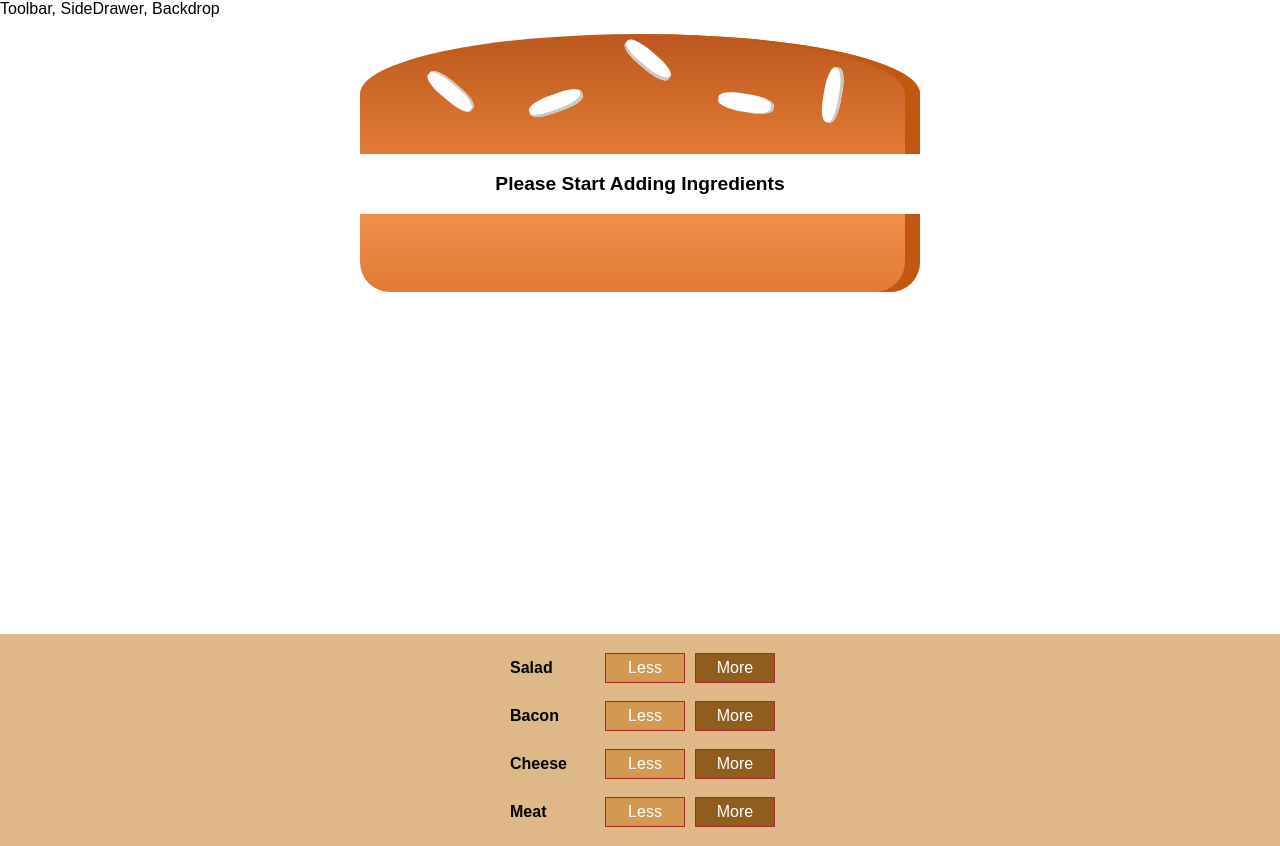
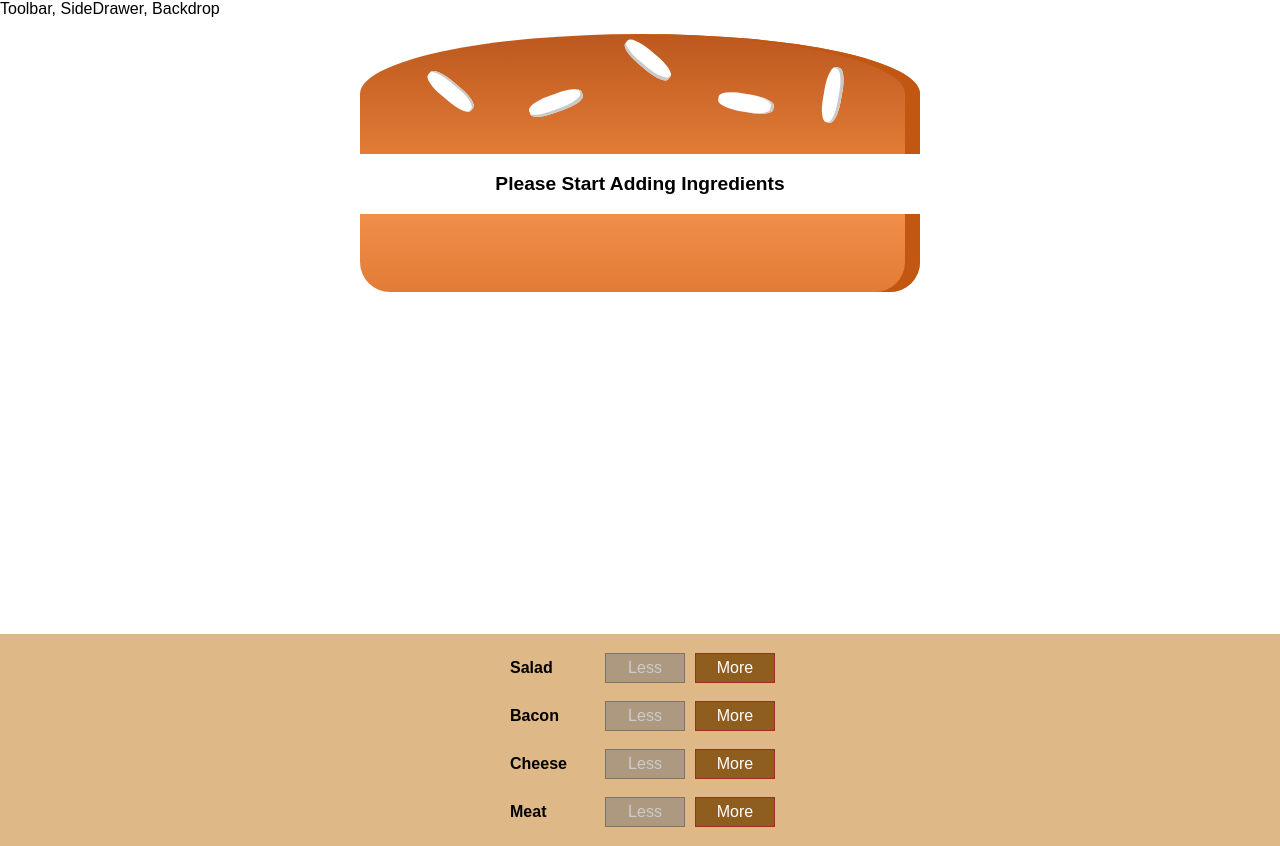
Before and after one commit to Nachiket75/ReactIntro, a React app: page / in a window 1280 px wide. Built offline with nearby package versions, Linux system fonts and the light colour scheme; a web font is replaced by a local one.

Commit message:
Implemented Less button functionality to remove added ingredient.
Also added logic to disable LESS button if no ingredients added of particular type.

```diff
--- a/src/components/Burger/BuildControls/BuildControl/BuildControl.js
+++ b/src/components/Burger/BuildControls/BuildControl/BuildControl.js
@@ -3,8 +3,14 @@ import classes from './BuildControl.css'
 const buildControl = (props)=>(
     <div className={classes.BuildControl}>
         <div className={classes.Label}>{props.label}</div>
-        <button className={classes.Less}>Less</button>
-        <button className={classes.More} onClick={props.added}>More</button>
+        <button
+            className={classes.Less}
+            onClick={props.removed}
+            disabled={props.disabled}>Less</button>
+
+        <button
+            className={classes.More}
+            onClick={props.added}>More</button>
     </div>
 )
 
--- a/src/components/Burger/BuildControls/BuildControls.js
+++ b/src/components/Burger/BuildControls/BuildControls.js
@@ -14,7 +14,9 @@ const buildControls = (props)=>(
             <BuildControl
                 key={ctrl.label}
                 label={ctrl.label}
-                added={()=>props.ingredientAdded(ctrl.type)}/>
+                added={()=>props.ingredientAdded(ctrl.type)}
+                removed={()=>props.ingredientRemoved(ctrl.type)}
+                disabled = {props.disabled[ctrl.type]}/>
         ))}
     </div>
 )
--- a/src/containers/BurgerBuilder/BergerBuilder.js
+++ b/src/containers/BurgerBuilder/BergerBuilder.js
@@ -37,15 +37,40 @@ class BergerBuilder extends Component{
     }
 
     removeIngredientHandler= (type)=> {
+        const oldCount = this.state.ingredients[type];
+        if(oldCount<=0){                                 //if oldCount is zero we wont subtract more as already it is 0 and ingredients added count can not be negative.
+            return;
+        }
+
+        const updateCount = oldCount-1;
+        const updatedIngredients = {
+            ...this.state.ingredients
+        }
+        updatedIngredients[type] = updateCount;
+        const priceDeduction = INGREDIENT_PRICES[type];
+        const oldPrice = this.state.totalPrice;
+        const newPrice = oldPrice - priceDeduction;
+
+        this.setState({totalPrice:newPrice, ingredients:updatedIngredients})
+
+        console.log(newPrice);
 
     }
 
     render(){
+        const disabledInfo = {
+            ...this.state.ingredients
+        }
+        for(let key in disabledInfo){
+            disabledInfo[key]=disabledInfo[key]<=0;         //this will keep true and false status if ingredient count is 0 then to disabled the less button.
+        }
         return(
             <Aux>
                 <Burger ingredients={this.state.ingredients}/>
                 <BuildControls
-                    ingredientAdded = {this.addIngredientHandler}/>
+                    ingredientAdded = {this.addIngredientHandler}
+                    ingredientRemoved = {this.removeIngredientHandler}
+                    disabled={disabledInfo}/>
             </Aux>
         )
     }
```
